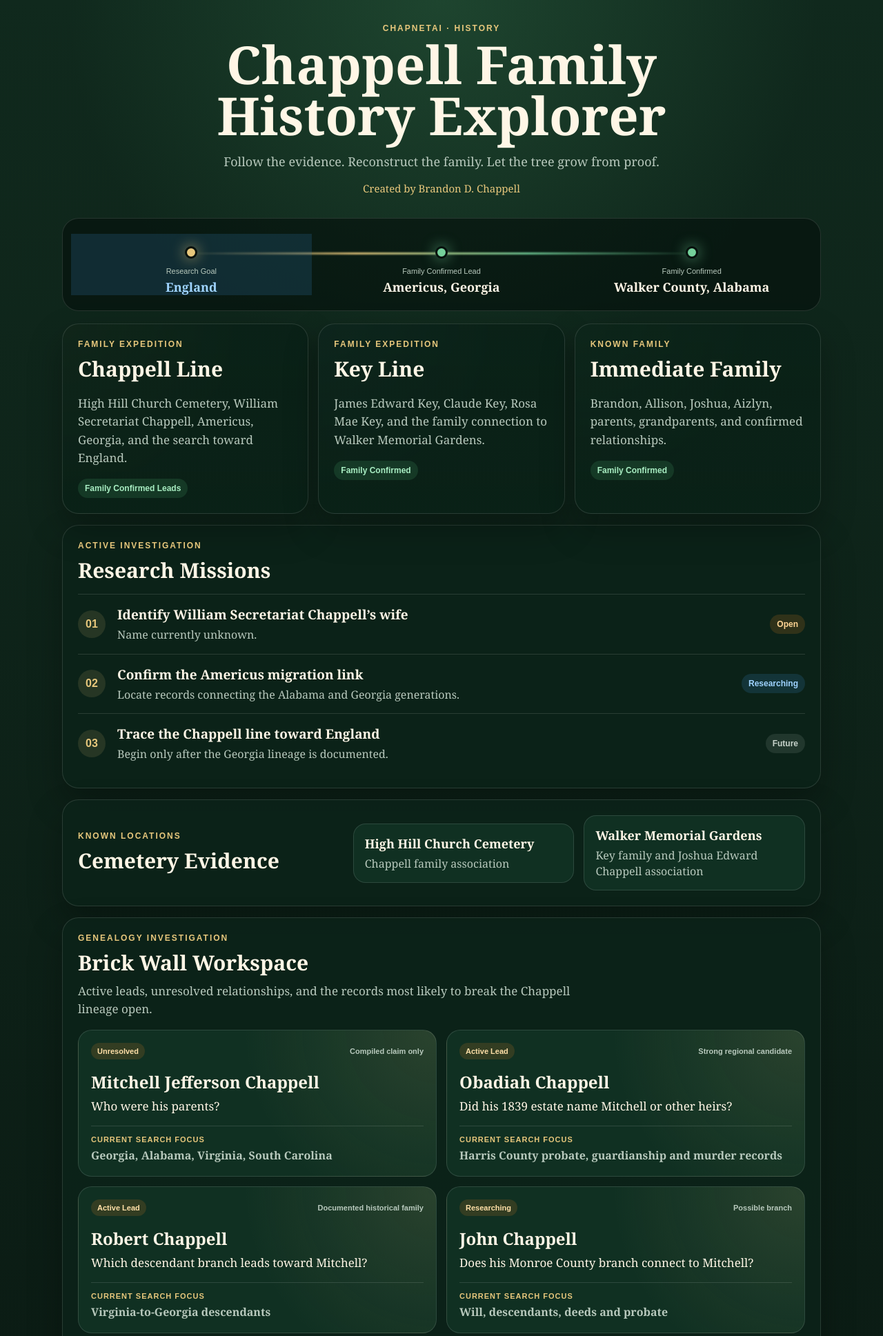
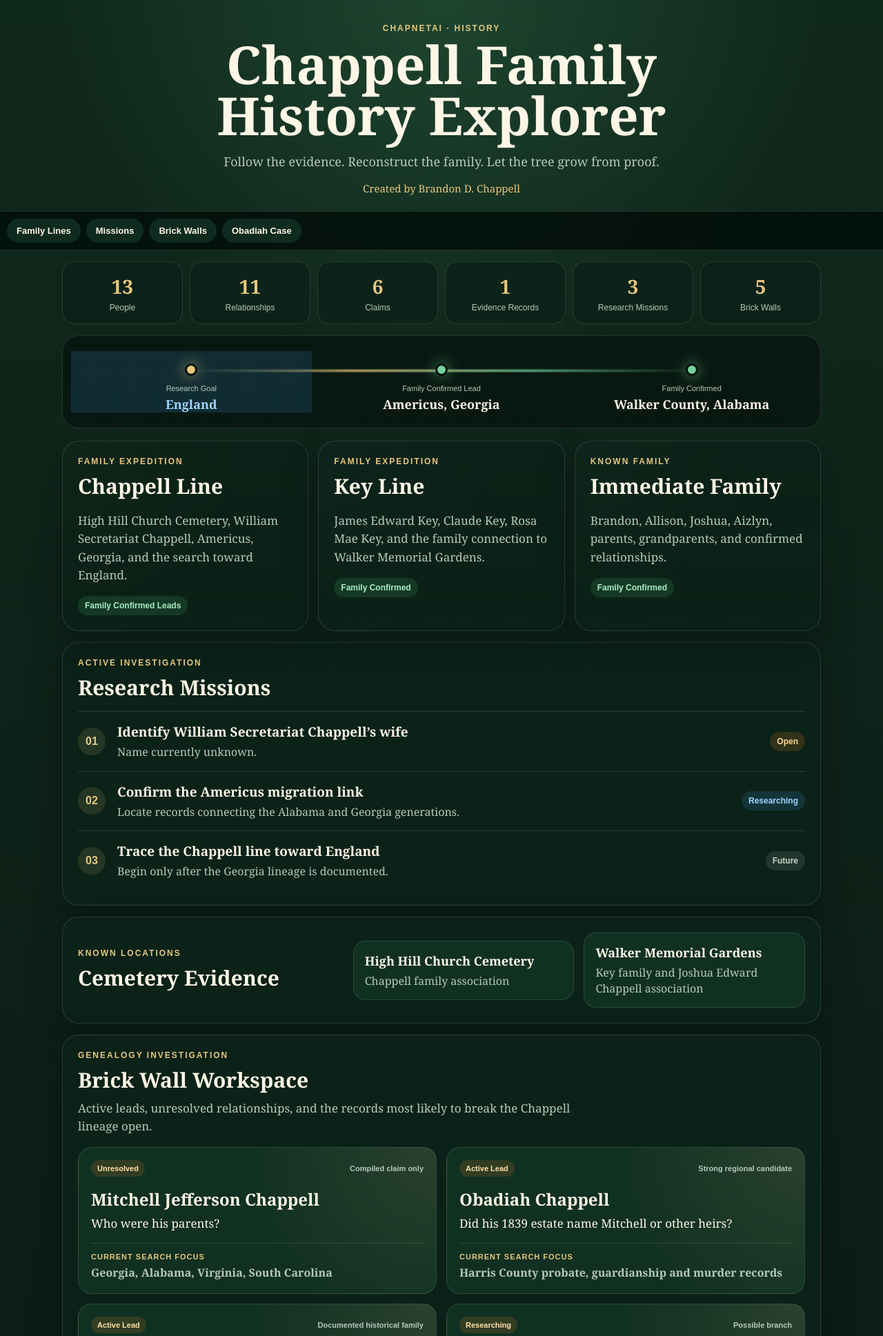
Before and after one commit to bigchap13/chappell-family-tree, a Flask app: page / in a window 1280 px wide. Shown: the top 1937 px of the page at 69% size. Run offline with Flask 3, Linux system fonts and the light colour scheme.

Commit message:
Add research command center navigation

```diff
--- a/static/css/style.css
+++ b/static/css/style.css
@@ -689,3 +689,68 @@ main {
         grid-template-columns: 1fr;
     }
 }
+
+.command-nav {
+    position: sticky;
+    top: 0;
+    z-index: 20;
+    display: flex;
+    gap: 8px;
+    overflow-x: auto;
+    padding: 10px;
+    background: rgba(5, 17, 12, 0.94);
+    border-top: 1px solid var(--border);
+    border-bottom: 1px solid var(--border);
+    backdrop-filter: blur(14px);
+}
+
+.command-nav a {
+    flex: 0 0 auto;
+    padding: 10px 14px;
+    border-radius: 999px;
+    color: var(--cream);
+    background: var(--panel-soft);
+    font-family: Arial, sans-serif;
+    font-size: 13px;
+    font-weight: 800;
+    text-decoration: none;
+}
+
+.research-overview {
+    display: grid;
+    grid-template-columns: repeat(6, 1fr);
+    gap: 10px;
+    width: min(1100px, calc(100% - 20px));
+    margin: 16px auto;
+}
+
+.research-overview article {
+    padding: 16px 10px;
+    border: 1px solid var(--border);
+    border-radius: 18px;
+    text-align: center;
+    background: var(--panel);
+}
+
+.research-overview strong,
+.research-overview span {
+    display: block;
+}
+
+.research-overview strong {
+    color: var(--gold);
+    font-size: 28px;
+}
+
+.research-overview span {
+    margin-top: 5px;
+    color: var(--muted);
+    font-family: Arial, sans-serif;
+    font-size: 12px;
+}
+
+@media (max-width: 760px) {
+    .research-overview {
+        grid-template-columns: repeat(2, 1fr);
+    }
+}
--- a/templates/index.html
+++ b/templates/index.html
@@ -22,6 +22,41 @@
         <span class="creator">Created by Brandon D. Chappell</span>
     </header>
 
+    <nav class="command-nav" aria-label="Research command center">
+        <a href="#family-lines">Family Lines</a>
+        <a href="#research-missions">Missions</a>
+        <a href="#brick-walls">Brick Walls</a>
+        <a href="#obadiah-case">Obadiah Case</a>
+    </nav>
+
+    <section class="research-overview">
+        <article>
+            <strong>{{ research.people|length }}</strong>
+            <span>People</span>
+        </article>
+        <article>
+            <strong>{{ research.relationships|length }}</strong>
+            <span>Relationships</span>
+        </article>
+        <article>
+            <strong>{{ research.claims|length }}</strong>
+            <span>Claims</span>
+        </article>
+        <article>
+            <strong>{{ research.evidence|length }}</strong>
+            <span>Evidence Records</span>
+        </article>
+        <article>
+            <strong>{{ research.research_missions|length }}</strong>
+            <span>Research Missions</span>
+        </article>
+        <article>
+            <strong>{{ research.brick_walls|length }}</strong>
+            <span>Brick Walls</span>
+        </article>
+    </section>
+
+
     <main>
         <section class="journey" aria-label="Known family migration path">
             <div class="journey-line"></div>
@@ -45,7 +80,7 @@
             </article>
         </section>
 
-        <section class="family-paths">
+        <section class="family-paths" id="family-lines">
             <article class="path-card chappell-card">
                 <p class="card-label">Family Expedition</p>
                 <h2>Chappell Line</h2>
@@ -77,7 +112,7 @@
             </article>
         </section>
 
-        <section class="missions">
+        <section class="missions" id="research-missions">
             <div class="section-heading">
                 <p class="card-label">Active Investigation</p>
                 <h2>Research Missions</h2>
@@ -128,7 +163,7 @@
             </article>
         </section>
 
-        <section class="brick-wall-workspace">
+        <section class="brick-wall-workspace" id="brick-walls">
             <div class="section-heading">
                 <p class="card-label">Genealogy Investigation</p>
                 <h2>Brick Wall Workspace</h2>
@@ -159,7 +194,7 @@
         </section>
 
 
-        <section class="obadiah-case">
+        <section class="obadiah-case" id="obadiah-case">
             <div class="section-heading">
                 <p class="card-label">Featured Historical Case</p>
                 <h2>The Murder of Obadiah Chappell</h2>
```
